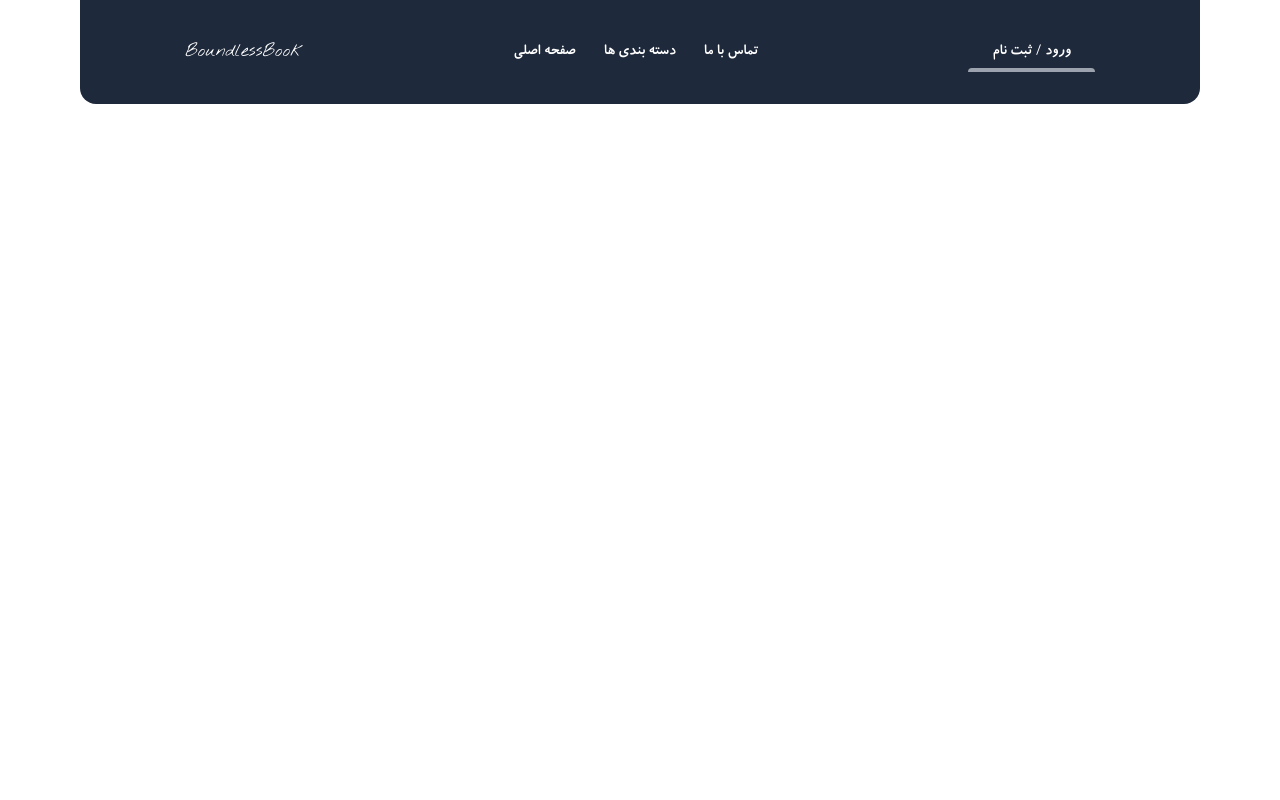
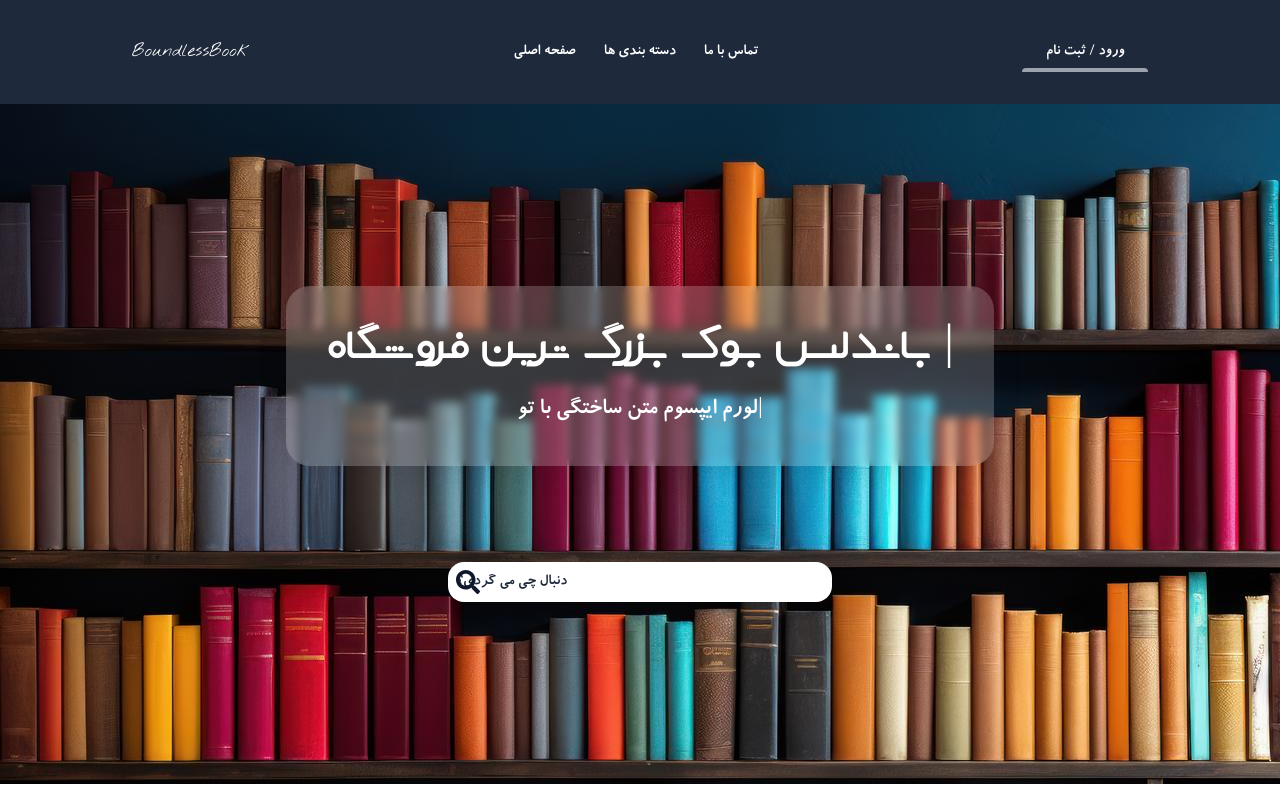
Before and after one commit to amirgh82/Book-Store, a React app: page / in a window 1280 px wide. Built offline with nearby package versions, Linux system fonts and the light colour scheme; the HTML template or start-up script is replaced by a standard one.

Commit message:
Writing landing in desktop size

```diff
--- a/package.json
+++ b/package.json
@@ -13,7 +13,8 @@
     "react": "^18.2.0",
     "react-dom": "^18.2.0",
     "react-icons": "^4.12.0",
-    "react-router-dom": "^6.19.0"
+    "react-router-dom": "^6.19.0",
+    "typewriter-effect": "^2.21.0"
   },
   "devDependencies": {
     "@types/react": "^18.2.37",
--- a/src/App.css
+++ b/src/App.css
@@ -9,6 +9,10 @@
     font-family: logo;
     src: url(/src/assets/fonts/NothingYouCouldDo-Regular.ttf);
 }
+@font-face {
+    font-family: test;
+    src: url(/src/assets/fonts/AGhasem.ttf);
+}
 
 :root {
   --def-font: font;
--- /dev/null
+++ b/src/components/Landing/Landing.css
@@ -0,0 +1,25 @@
+.landing {
+  background-image: url(/src/assets/images/vibrant_books.jpg);
+  height: 85vh;
+}
+
+.content-text {
+  background: rgba(255, 255, 255, 0.2);
+  box-shadow: 0 4px 30px rgba(0, 0, 0, 0.1);
+  backdrop-filter: blur(5px);
+  -webkit-backdrop-filter: blur(5px);
+}
+
+.content-title {
+  font-family: test;
+}
+.content-desc {
+  font-family: var(--def-font);
+}
+
+.content-input input {
+  font-family: var(--def-font);
+}
+.content-input input::placeholder {
+  font-family: var(--def-font);
+}
--- /dev/null
+++ b/src/components/Landing/Landing.jsx
@@ -0,0 +1,47 @@
+import React from 'react'
+import './Landing.css'
+import Typewriter from 'typewriter-effect'
+import { FaSearch } from 'react-icons/fa'
+
+export default function Landing () {
+  return (
+    <div className='landing w-full text-white flex justify-center items-center flex-col'>
+      <div className='content-text flex justify-center items-center flex-col  p-10 rounded-3xl'>
+        <h2 className='content-title mb-5 text-5xl'>
+          <Typewriter
+            onInit={typewriter => {
+              typewriter
+                .pauseFor(800)
+                .typeString('باندلس بوک بزرگ ترین فروشگاه فروش کتاب های جنایی')
+                .start()
+            }}
+          />
+        </h2>
+        <p className='content-desc text-2xl'>
+          <Typewriter
+            onInit={typewriter => {
+              typewriter
+                .pauseFor(1000)
+                .typeString(
+                  'لورم ایپسوم متن ساختگی با تولید سادگی نامفهوم از صنعت چاپ و با استفاده از طراحان گرافیک است'
+                )
+                .start()
+            }}
+          />
+        </p>
+      </div>
+      <div className='content-input mt-24 relative flex items-center'>
+        <input
+          type='text'
+          name=''
+          id=''
+          placeholder='دنبال چی می گردی؟'
+          className=' border-none text-slate-800 outline-cyan-800 w-96 rounded-2xl p-2 placeholder:text-slate-800'
+        />
+        <button className=' text-slate-900 absolute left-0 px-2 text-2xl'>
+          <FaSearch />
+        </button>
+      </div>
+    </div>
+  )
+}
--- a/src/components/Navbar/Navbar.jsx
+++ b/src/components/Navbar/Navbar.jsx
@@ -14,10 +14,10 @@ export default function Navbar () {
   const [isShowCategory, setIsShowCategory] = useState(false)
 
   return (
-    <div className='container m-auto lg:px-20 px-12 max-[500px]:px-0'>
+    <div className='m-auto'>
       {/* Start menu in desktop size */}
 
-      <nav className='flex justify-around items-center w-full bg-slate-800 text-white py-8 rounded-b-2xl'>
+      <nav className='flex justify-around items-center w-full bg-slate-800 text-white py-8'>
         <RiMenu4Fill
           onClick={() => setIsShowMenu(true)}
           className='text-5xl hidden max-[768px]:block'
--- a/src/pages/Index/Index.jsx
+++ b/src/pages/Index/Index.jsx
@@ -1,11 +1,13 @@
 import React from 'react'
 import './Index.css'
 import Navbar from '../../components/Navbar/Navbar'
+import Landing from '../../components/Landing/Landing'
 
 export default function Index () {
   return (
     <>
       <Navbar />
+      <Landing />
     </>
   )
 }
```
Also changed, not shown: 1 other file (tests, documents, lock files or other folders).
